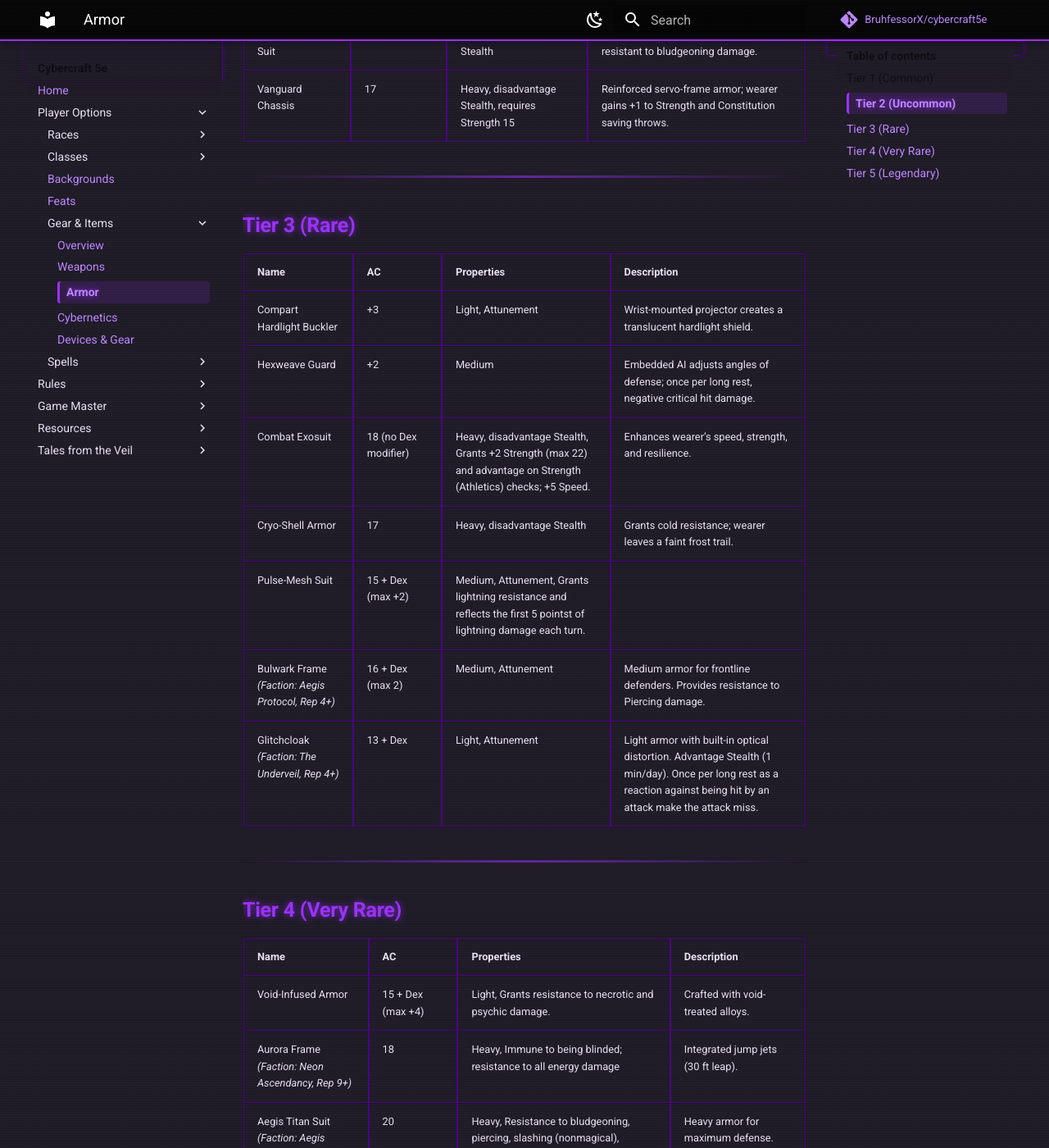
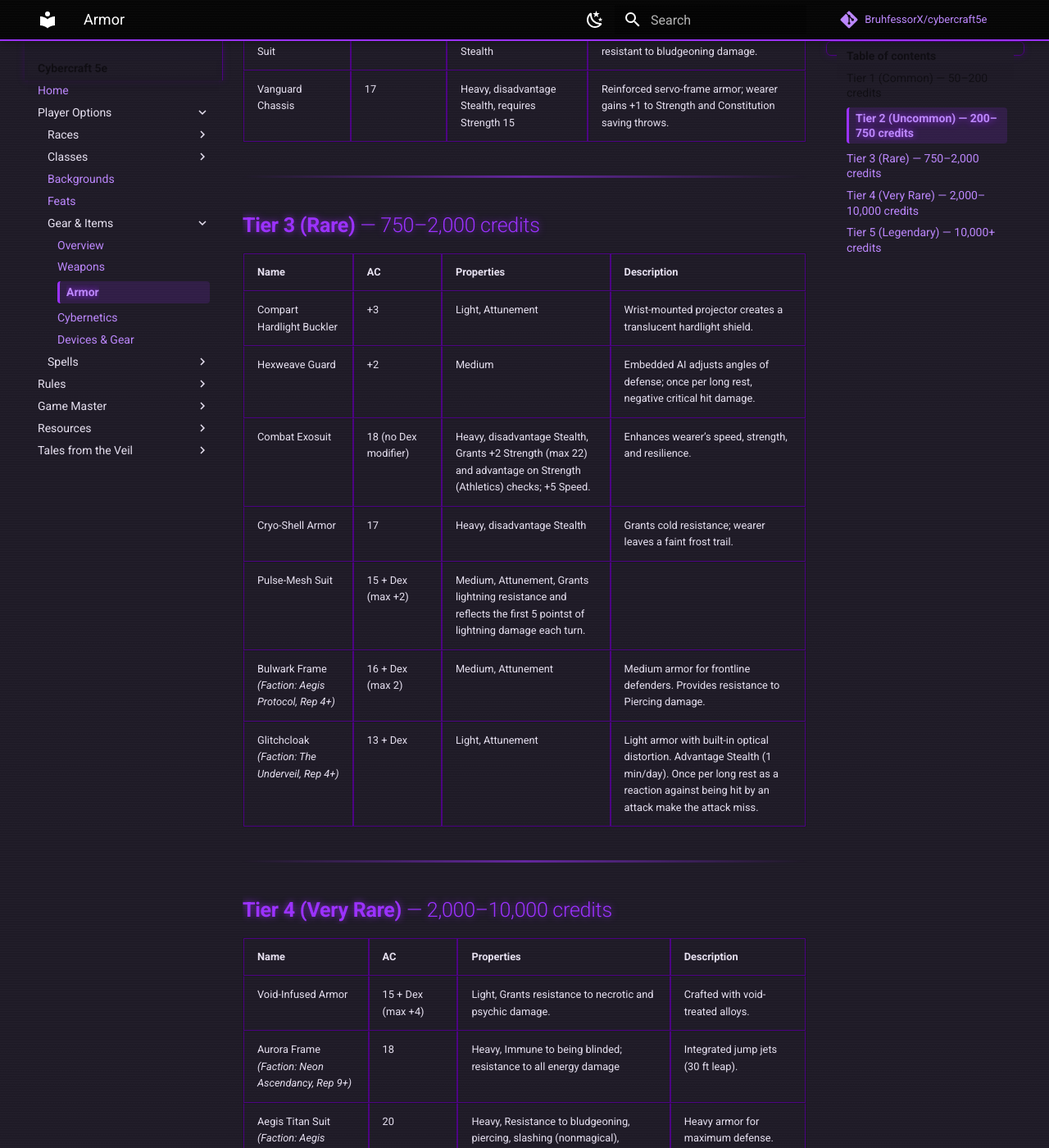
Before and after one commit to BruhfessorX/cybercraft5e, an MkDocs documentation site: the page built from docs/gear-items/armor.md, in a window 1280 px wide and 1400 px high, scrolled down 1761 px. Shown: the whole window at 82% size. Built offline with MkDocs 1.6.1 and Material for MkDocs 9.7.7, drawn with Linux system fonts in a browser that asks for light colours; comment, search, counter and statistics services are not loaded; some of the changed text lies outside the part shown.

Commit message:
item formatting pass

```diff
--- a/docs/gear-items/armor.md
+++ b/docs/gear-items/armor.md
@@ -4,7 +4,7 @@ Armor provides AC bonuses and sometimes special properties. Organized by tier.
 
 ---
 
-## **Tier 1 (Common)**
+## **Tier 1 (Common)** — 50–200 credits
 | Name | AC | Properties | Description |
 |------|----|------------|-------------|
 | Street Riot Shield | +2 | Medium | Reinforced polycarb shield used by city security. |
@@ -19,7 +19,7 @@ Armor provides AC bonuses and sometimes special properties. Organized by tier.
 
 ---
 
-## **Tier 2 (Uncommon)**
+## **Tier 2 (Uncommon)** — 200–750 credits
 | Name | AC | Properties | Description |
 |------|----|------------|-------------|
 | Tactical Riot Barrier | +2 | Medium | Deployed by corp peacekeepers; grants advantage on checks to resist being pushed or knocked prone. |
@@ -36,7 +36,7 @@ Armor provides AC bonuses and sometimes special properties. Organized by tier.
 
 ---
 
-## **Tier 3 (Rare)**
+## **Tier 3 (Rare)** — 750–2,000 credits
 | Name | AC | Properties | Description |
 |------|----|------------|-------------|
 | Compart Hardlight Buckler | +3 | Light, Attunement | Wrist-mounted projector creates a translucent hardlight shield. |
@@ -49,7 +49,7 @@ Armor provides AC bonuses and sometimes special properties. Organized by tier.
 
 ---
 
-## **Tier 4 (Very Rare)**
+## **Tier 4 (Very Rare)** — 2,000–10,000 credits
 | Name | AC | Properties | Description |
 |------|----|------------|-------------|
 | Void-Infused Armor | 15 + Dex (max +4) | Light, Grants resistance to necrotic and psychic damage. | Crafted with void-treated alloys. |
@@ -60,7 +60,7 @@ Armor provides AC bonuses and sometimes special properties. Organized by tier.
 
 ---
 
-## **Tier 5 (Legendary)**
+## **Tier 5 (Legendary)** — 10,000+ credits
 | Name | AC | Properties | Description |
 |------|----|------------|-------------|
 | Aegis of the Veil | +5 | Shield, Provides a flat 5 Damage Reduction against all damage types. | Legendary shield. |
```
Also changed, not shown: docs/gear-items/cybernetics.md (+5 -5 lines), docs/gear-items/devices-and-gear.md (+5 -5 lines).
